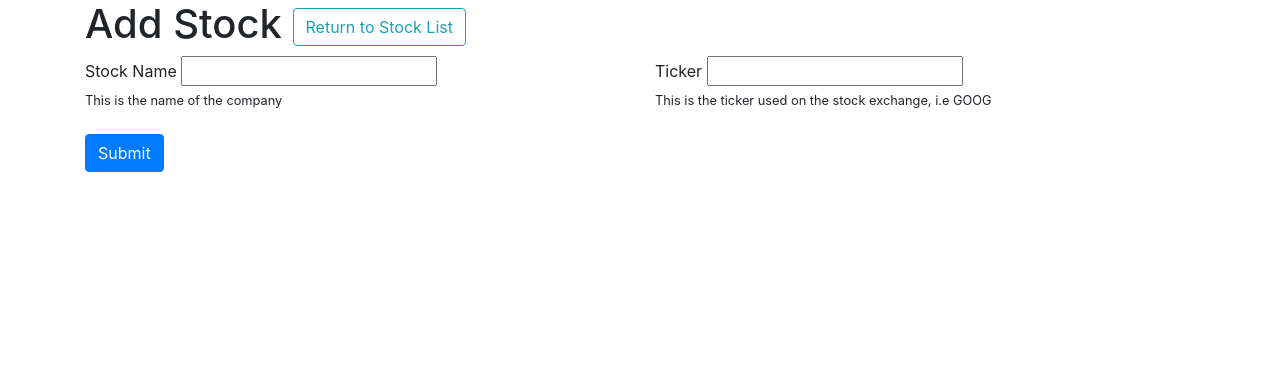
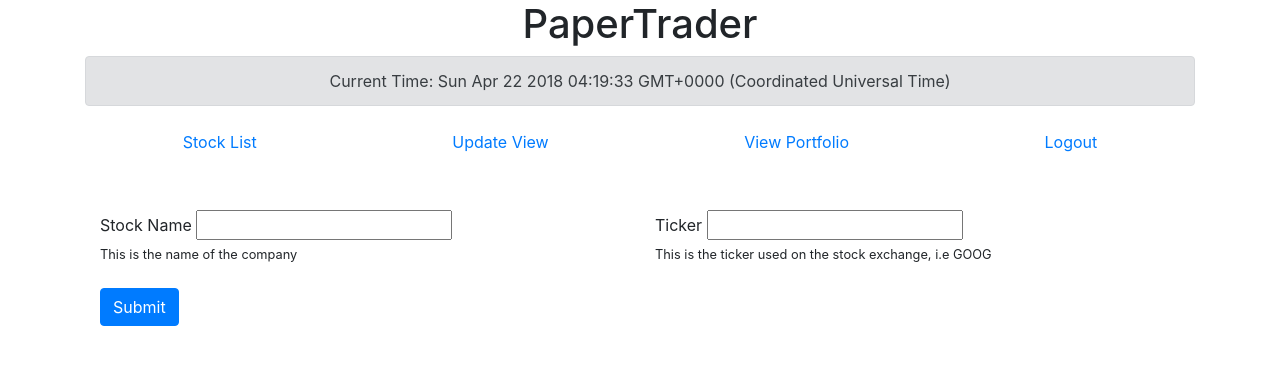
Before and after one commit to PaperTrader/PaperTrader, a Django app: page /create-stock/ in a window 1280 px wide. Shown: the top 365 px of the page. Run offline with Django 3.2, Linux system fonts and the light colour scheme; some libraries are stand-ins or nearby versions.

Commit message:
Several small updates
[+] Updated URLs to reflect changes to url name and parameters
[+] Added logout button to easily logout
[+] Prevented AnonymousUsers from viewing the stock page or basically
doing anything without logging in
[+] Added Net Investment tab to portfolio
[+] Fixed active buttons
[-] Removed ability for user to add stock
[+] Added permissions to that admins can add stocks from the main page
[*] Updated logout link to redirect to normal user login, not django
admin

```diff
--- a/PaperTrader/PaperTrader/urls.py
+++ b/PaperTrader/PaperTrader/urls.py
@@ -16,7 +16,7 @@ Including another URLconf
 from django.contrib import admin
 from django.urls import path
 import PaperTraderApp.views
-from PaperTraderApp.views import update_stock_info, add_to_portfolio, signup, getPortfolio
+from PaperTraderApp.views import *
 from django.contrib.auth import views as auth_views
 from django.contrib.auth.forms import UserCreationForm
 
@@ -26,11 +26,11 @@ urlpatterns = [
     path('stock-list/', PaperTraderApp.views.ListStockView.as_view(), name="stock-list"),
     path('create-stock/', PaperTraderApp.views.CreateStockView.as_view(), name="stock-new"),
     path('delete-stock/<int:pk>', PaperTraderApp.views.DeleteStockView.as_view(), name="stock-delete"),
-    path('delte-portfolio-stock/<int:pk>', PaperTraderApp.views.DeleteFromPortfolioView.as_view(), name="portfolio-remove"),
+    path('delte-portfolio-stock/<str:key>', delete_from_portfolio, name="portfolio-remove"),
     #path('portfolio', PaperTraderApp.views.PortfolioView.as_view(), name="portfolio"),
     path('portfolio', getPortfolio, name="portfolio"),
     path('update_stock_info', update_stock_info, name="update"),
-    path('add_to_portfolio/<int:pk>/<str:user>', add_to_portfolio, name="portfolio-add"),
+    path('add_to_portfolio/<int:pk>', add_to_portfolio, name="portfolio-add"),
     path('login/', auth_views.login, name="login"),
     path('logout/', auth_views.logout, name="logout"),
     path('signup/', signup, name="signup"),
--- a/PaperTrader/PaperTraderApp/Portfolio/Portfolio.py
+++ b/PaperTrader/PaperTraderApp/Portfolio/Portfolio.py
@@ -1,11 +1,15 @@
 from PaperTraderApp.Balance.Balance import Balance
+from PaperTraderApp.models import PortfolioModel
 class Portfolio:
-    def __init__(self):
+    def __init__(self, user):
         self.__balance = Balance()
         self.__stocks = {}
+        self.__user = user
+#        self.__portfolio = PortfolioModel.objects.get(user=self.__user)
 
     def getStocks(self):
         return self.__stocks
+
 
     def getHistory(self):
         '''
--- a/PaperTrader/PaperTraderApp/Users/Trader.py
+++ b/PaperTrader/PaperTraderApp/Users/Trader.py
@@ -2,7 +2,6 @@ from PaperTraderApp.Users.User import User
 class Trader(User):
     def __init__(self, name):
         super().__init__(name)
-        #TODO: Make the portfolio class!!!!
         self.__portfolio = None
     def getPortfolio():
         return self.__portfolio
--- a/PaperTrader/PaperTraderApp/templates/create_stock.html
+++ b/PaperTrader/PaperTraderApp/templates/create_stock.html
@@ -1,7 +1,44 @@
 
 <link rel="stylesheet" href="https://maxcdn.bootstrapcdn.com/bootstrap/4.0.0/css/bootstrap.min.css" integrity="sha384-Gn5384xqQ1aoWXA+058RXPxPg6fy4IWvTNh0E263XmFcJlSAwiGgFAW/dAiS6JXm" crossorigin="anonymous">
+
 <div class="container">
-<h1> Add Stock <a class="btn btn-outline-info" href="{% url "stock-list" %}">Return to Stock List</a> </h1> </h1>
+<header>
+<center>
+<h1> PaperTrader </h1>
+<div class="alert alert-secondary">
+		Current Time:
+ 		<script language="javascript">
+ 		var today = new Date();
+ 		document.write(today);
+		</script>
+</div>
+</center>
+<div class="align">
+	<center>
+	<ul class="nav nav-pills nav-fill">
+	<li class="nav-item">
+	  <a class="nav-link" href="/">Stock List</a>
+	</li>
+	{% if user.is_superuser %}
+		<li class="nav-item">
+		  <a class="nav-link active" href="{% url "stock-new" %}">Add Stock</a>
+		</li>
+	{% endif %}
+
+	<li class="nav-item">
+	  <a class="nav-link" href="{% url "update" %}">Update View</a>
+	</li>
+	<li class="nav-item">
+	  <a class="nav-link" href="{% url "portfolio" %}">View Portfolio</a>
+	</li>
+	<li class="nav-item">
+		<a class="nav-link" href="/logout?next=/login">Logout</a>
+	</li>
+	</ul>
+	</center>
+</header>
+<br><br>
+<div class="container">
 <form action="{% url "stock-new" %}" method="POST">
 	{% csrf_token %}
 	<div class="row">
--- a/PaperTrader/PaperTraderApp/tests.py
+++ b/PaperTrader/PaperTraderApp/tests.py
@@ -113,11 +113,11 @@ class StockTests(TestCase):
 
 class PortfolioTests(TestCase):
     def test_portfolio_value(self):
-        p = Portfolio()
+        p = Portfolio("dante")
         self.assertEquals(p.getTotalValue(), 0.0)
 
     def test_portfolio_buy(self):
-        p = Portfolio()
+        p = Portfolio("dante")
         s = Stock('Google Inc', 'GOOG', 90.0)
         try:
             p.buy(s, 2)
@@ -125,7 +125,7 @@ class PortfolioTests(TestCase):
             self.assertEquals("Value invalid for function", e.message)
 
     def test_portfolio_sell(self):
-        p = Portfolio()
+        p = Portfolio("dante")
         s = Stock('Google Inc', 'GOOG', 90.0)
         try:
             p.sell(s, 2)
--- a/PaperTrader/PaperTraderApp/views.py
+++ b/PaperTrader/PaperTraderApp/views.py
@@ -28,20 +28,16 @@ def update_stock_info(something):
 
     return HttpResponseRedirect("/")
 
-def add_to_portfolio(request, pk, user):
+def add_to_portfolio(request, pk):
     model = PortfolioModel
     stock = StockModel.objects.get(pk=pk)
     stockFactory = StockFactory()
     stockObj = stockFactory.getStockObject(stock.symbol)
-    obj = model.objects.get_or_create(user=user)
-    current_stocks = obj[0].get_stocks()
-    if(stockObj.getSymbol() in current_stocks.keys()):
-        print(":)")
+    obj = model.objects.get_or_create(pk=request.user.id)[0]
+    current_stocks = obj.get_stocks()
     current_stocks[stockObj.getSymbol()] = current_stocks[stockObj.getSymbol()] + 1 if stockObj.getSymbol() in current_stocks.keys() else 1
-    print(type(current_stocks))
-    obj[0].set_stocks(current_stocks)
-    obj[0].save()
-    print(stockObj)
+    obj.set_stocks(current_stocks)
+    obj.save()
     return HttpResponseRedirect("/")
     #return render_to_response("portfolio.html", {'stocks' : stock})
 
@@ -68,23 +64,21 @@ class DeleteStockView(DeleteView):
     template_name = 'stock_confirm_delete.html'
     success_url = reverse_lazy('stock-list')
 
-class DeleteFromPortfolioView(DeleteView):
-    model = PortfolioModel
-    template_name = 'stock_confirm_delete.html'
-    success_url = reverse_lazy('portfolio')
-
-'''class PortfolioView(ListView):
-    portfolio = PortfolioModel.objects.get(user=request.user)
-
-    template_name = 'portfolio.html'''
+def delete_from_portfolio(request, key):
+    portfolio = PortfolioModel.objects.get_or_create(pk=request.user.id)[0]
+    current_stocks = portfolio.get_stocks()
+    del current_stocks[key]
+    portfolio.set_stocks(current_stocks)
+    portfolio.save()
+    stocks = portfolio.get_stocks()
+    return render(request, 'portfolio.html', {'portfolio': portfolio,'stocks': stocks,  'user' : request.user})
 
 def getPortfolio(request):
     print(request.user)
-    portfolio = PortfolioModel.objects.get_or_create(user=request.user)
+    portfolio = PortfolioModel.objects.get_or_create(pk=request.user.id)[0]
     stocks = portfolio.get_stocks()
 
     return render(request, 'portfolio.html', {'portfolio': portfolio,'stocks': stocks,  'user' : request.user})
-
 
 def signup(request):
     # if request.user.is_authenticated:
```
Also changed, not shown: PaperTrader/PaperTraderApp/templates/portfolio.html (+13 -5 lines), PaperTrader/PaperTraderApp/templates/stock_list.html (+34 -4 lines), PaperTrader/PaperTraderApp/templatetags/PaperTraderApp_extras.py (added, +9 -0 lines), PaperTrader/PaperTraderApp/templatetags/__init__.py (added), PaperTrader/db.sqlite3.
